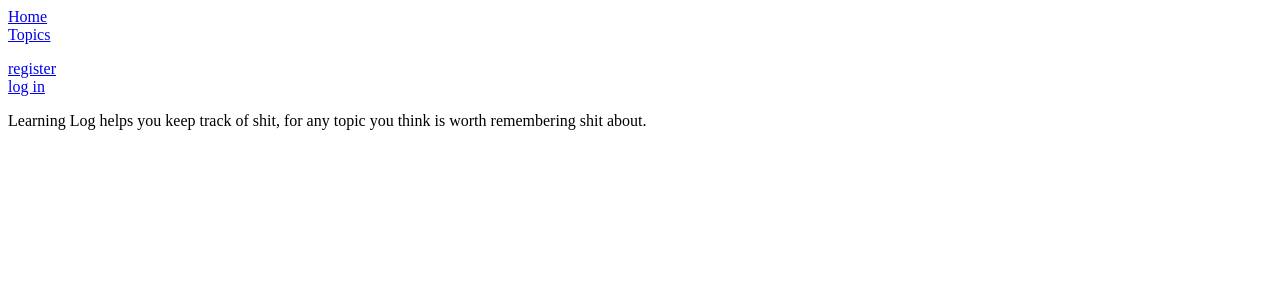
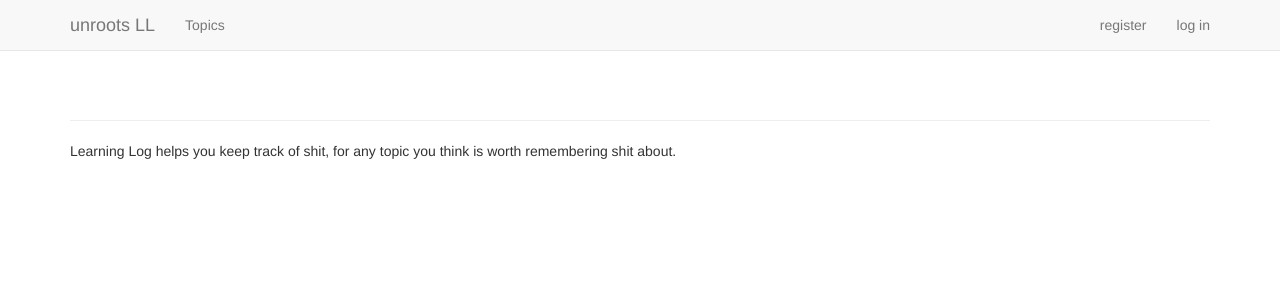
Before and after one commit to drinkyouroj/django-unroots, a Django app: page / in a window 1280 px wide. Shown: the top 300 px of the page. Run offline with Django 3.2, Linux system fonts and the light colour scheme; some libraries are stand-ins or nearby versions.

Commit message:
started adding style w/bootstrap3 - navbar

```diff
--- a/ll_app/templates/ll_app/base.html
+++ b/ll_app/templates/ll_app/base.html
@@ -1,19 +1,61 @@
+{% load bootstrap3 %}
 
-<p>
-  <a href="{% url 'll_app:index' %}">Home</a>
-  <br />
-  <a href="{% url 'll_app:topics' %}">Topics</a>
-  {% if user.is_authenticated %}
-    <p>
-      Hello, {{ user.username }}.<br />
-      <a href="{% url 'users:logout' %}">log out</a>
-    </p>
-  {% else %}
-    <p>
-      <a href="{% url 'users:register' %}">register</a> <br />
-      <a href="{% url 'users:login' %}">log in</a>
-    </p>
-  {% endif %}
-</p>
+<!DOCTYPE html>
+<html lang="en">
+  <head>
+    <meta charset="utf-8">
+    <meta http-equiv="X-UA-Compatible" content="IE=edge">
+    <meta name="viewport" content="width=device-width, initial-scale=1">
 
-{% block content %}{% endblock content %}
+    <title>unroots LL</title>
+    {% bootstrap_css %}
+    {% bootstrap_javascript %}
+  </head>
+
+  <body>
+    <!--Static navbar-->
+    <nav class="navbar navbar-default navbar-static-top">
+      <div class="container">
+
+        <div class="navbar-header">
+          <button type="button" class="navbar-toggle collapsed"
+            data-toggle="collapse" data-target="#navbar"
+            aria-expanded="false" aria-controls="navbar">
+          </button>
+          <a class="navbar-brand" href="{% url 'll_app:index' %}">
+            unroots LL</a>
+        </div>
+
+        <div id="navbar" class="navbar-collapse collapse">
+          <ul class="nav navbar-nav">
+            <li><a href="{% url 'll_app:topics' %}">Topics</a></li>
+          </ul>
+          <ul class="nav navbar-nav navbar-right">
+          {% if user.is_authenticated %}
+            <li><a>Hello, {{ user.username }}.</a></li>
+            <li><a href="{% url 'users:logout' %}">log out</a></li>
+          {% else %}
+            <li><a href="{% url 'users:register' %}">register</a></li>
+            <li><a href="{% url 'users:login' %}">log in</a></li>
+          {% endif %}
+          </ul>
+        </div><!--/.nav-collapse -->
+
+      </div>
+    </nav>
+
+
+    <div class="container">
+
+      <div class="page-header">
+        {% block header %}{% endblock header %}
+      </div>
+      <div>
+        {% block content %}{% endblock content %}
+      </div>
+
+    </div> <!-- /container -->
+
+
+  </body>
+</html>
```
Also changed, not shown: unroots_ll/settings.py (+8 -0 lines).
